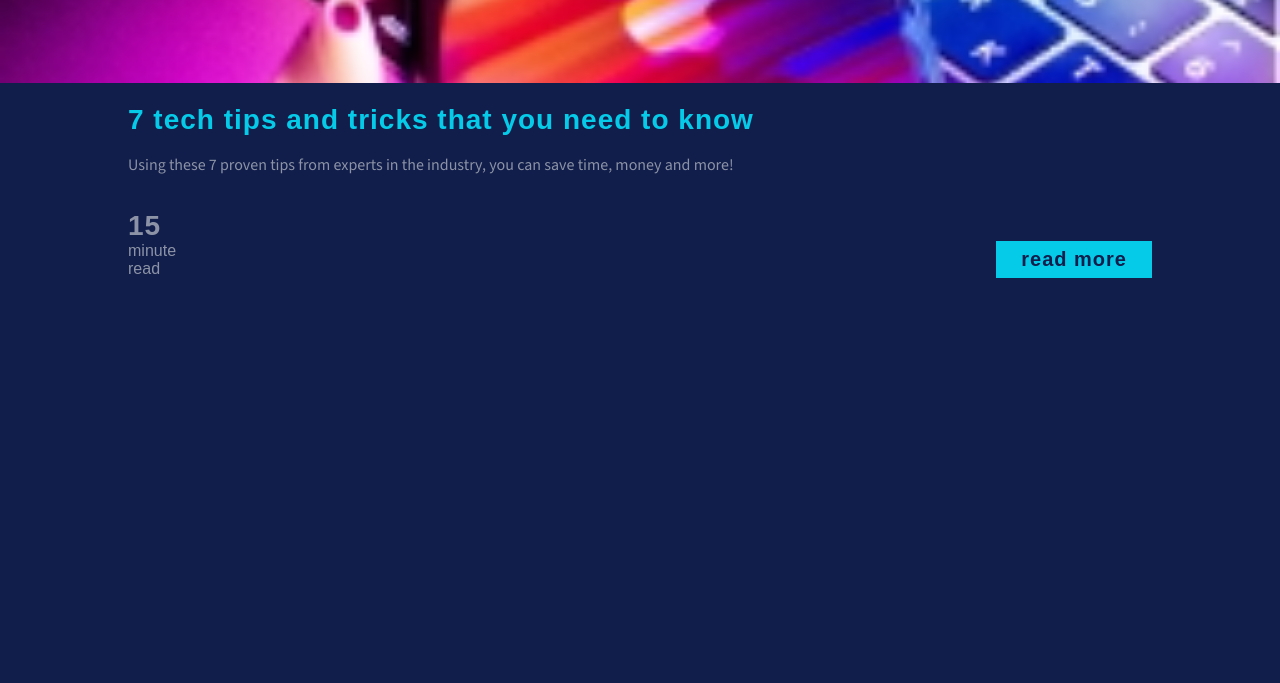
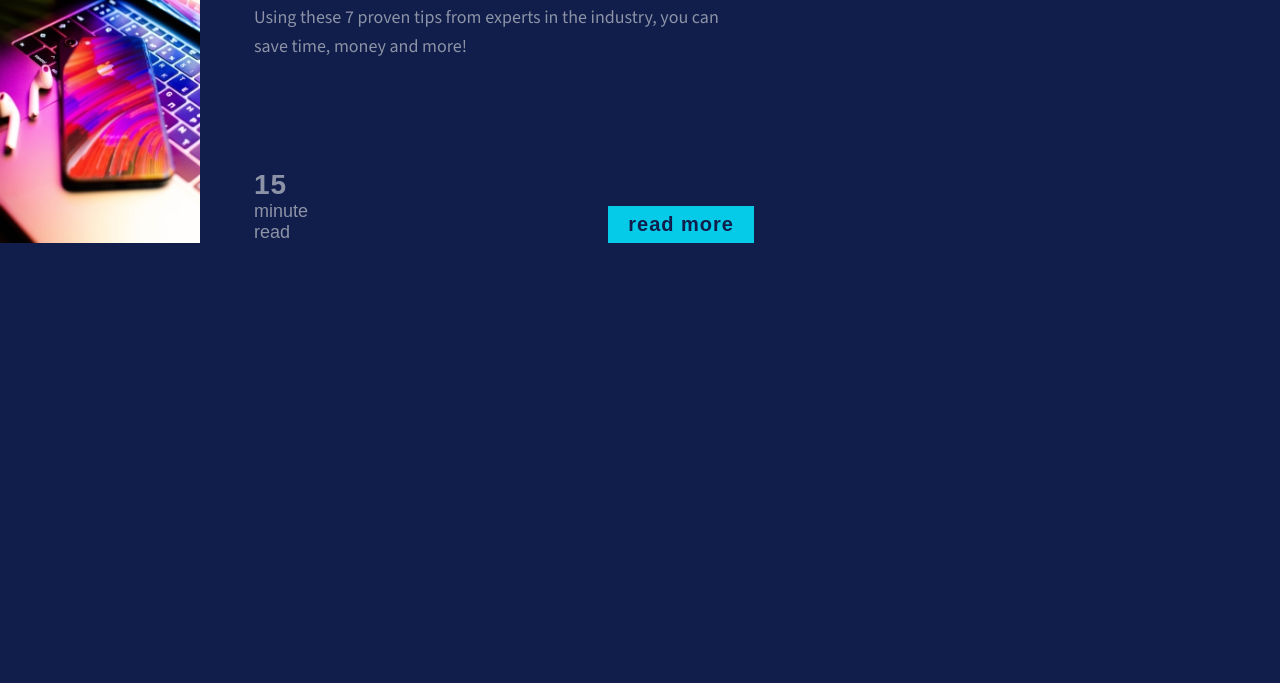
Before and after one commit to SAIDOU11/CardComponent, a plain HTML site: page index.html in a window 1280 px wide. Shown: the part 117-800 px from the top of the page. Drawn offline with nearby package versions, Linux system fonts and the light colour scheme; a web font is replaced by a local one.

Commit message:
media querie

```diff
--- a/index.html
+++ b/index.html
@@ -12,20 +12,20 @@
   </head>
   <body>
     <div class="container">
-      <div class="image-bg">
-        <img src="./image/tech.jpg" alt="tech picture" class="card" />
-      </div>
+      <!-- <div class="card-img"> -->
+      <img src="./image/tech.jpg" alt="tech picture" class="card-img" />
+      <!-- </div> -->
       <div class="info">
         <div class="tips">
           <h1>7 tech tips and tricks that you need to know</h1>
-          <p class="proven-tips">
+          <p class="tips-body">
             Using these 7 proven tips from experts in the industry, you can save
             time, money and more!
           </p>
         </div>
         <div class="read-more">
           <div class="time-reading">
-            <p class="minute-read"><span>15</span> <br />minute <br />read</p>
+            <p class="minute-read"><span>15</span>minute <br />read</p>
           </div>
           <div class="btn-read-more">
             <div class="btn">read more</div>
--- a/style.css
+++ b/style.css
@@ -8,14 +8,9 @@ body {
   font-family: 'Source Sans 3', sans-serif;
   background: #111d4a;
   color: #8c93a6;
-  height: 100vh;
+  min-height: 100vh;
   width: 100vw;
-}
-
-img {
-  width: 100%;
-  height: 25vh;
-  object-fit: cover;
+  font-size: 1rem;
 }
 
 /* =====
@@ -34,24 +29,41 @@ h1 {
   margin: 0;
 }
 
+.tips-body {
+  line-height: 1.6;
+}
+
 span {
+  display: block;
   font-weight: 900;
   letter-spacing: 1px;
   font-size: 1.75rem;
 }
 
-.proven-tips {
-  line-height: 1.6;
-}
-
 .btn {
+  cursor: pointer;
   display: inline-block;
   font-size: 1.25rem;
   background: #05cbe9;
-  padding: 0.35em 1.25em;
+  padding: 0.35em 1em;
   color: #111d4a;
   letter-spacing: 1px;
   font-weight: 700;
+}
+
+.btn:hover,
+.btn:focus {
+  background: #09899c;
+  color: #f5f5f5;
+}
+
+@media (min-width: 600px) {
+  body {
+    font-size: 1.125rem;
+  }
+  h1 {
+    font-size: 2.25rem;
+  }
 }
 
 /* =====
@@ -63,24 +75,44 @@ Layout
   flex-direction: column;
 }
 
-.image-bg {
-  width: 100%;
+.card-img {
+  background: #af870e;
+  flex-basis: 200px;
+  min-width: 0;
+  min-height: 0;
+  object-fit: cover;
 }
-
 .info {
+  display: flex;
+  flex-direction: column;
   width: 80%;
   margin: 1em auto 0;
 }
 
 .read-more {
+  margin-top: 3.2em;
   display: flex;
-  flex-direction: row;
   justify-content: space-between;
   align-items: flex-end;
 }
 
-.time-reading,
 .minute-read {
   padding-bottom: 0;
   margin-bottom: 0;
 }
+
+@media (min-width: 600px) {
+  .container {
+    flex-direction: row;
+    margin: 0 auto;
+  }
+  .card-img {
+    height: 360px;
+  }
+  .info {
+    justify-content: space-between;
+    margin-left: 3em;
+    width: 65%;
+    max-width: 500px;
+  }
+}
```
